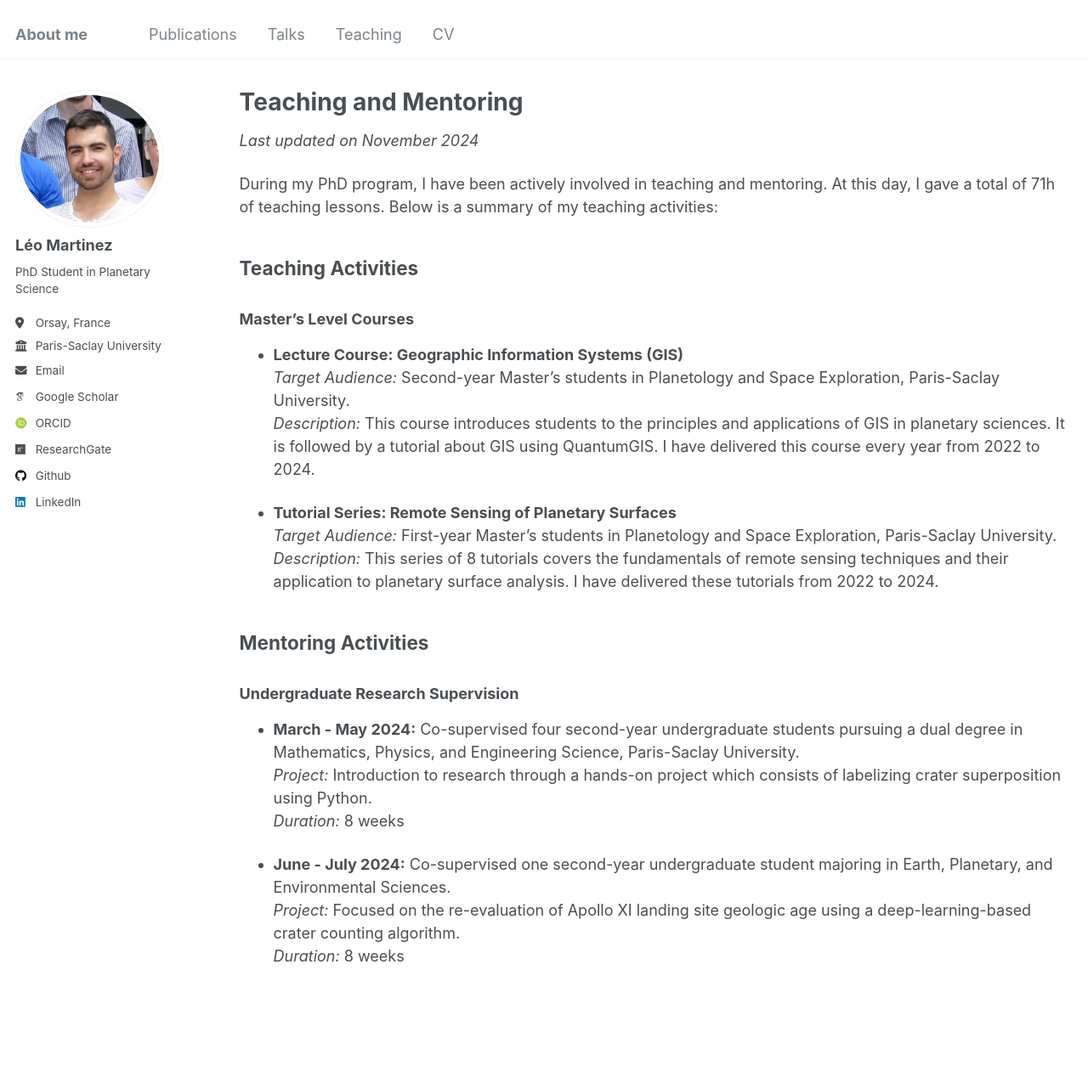
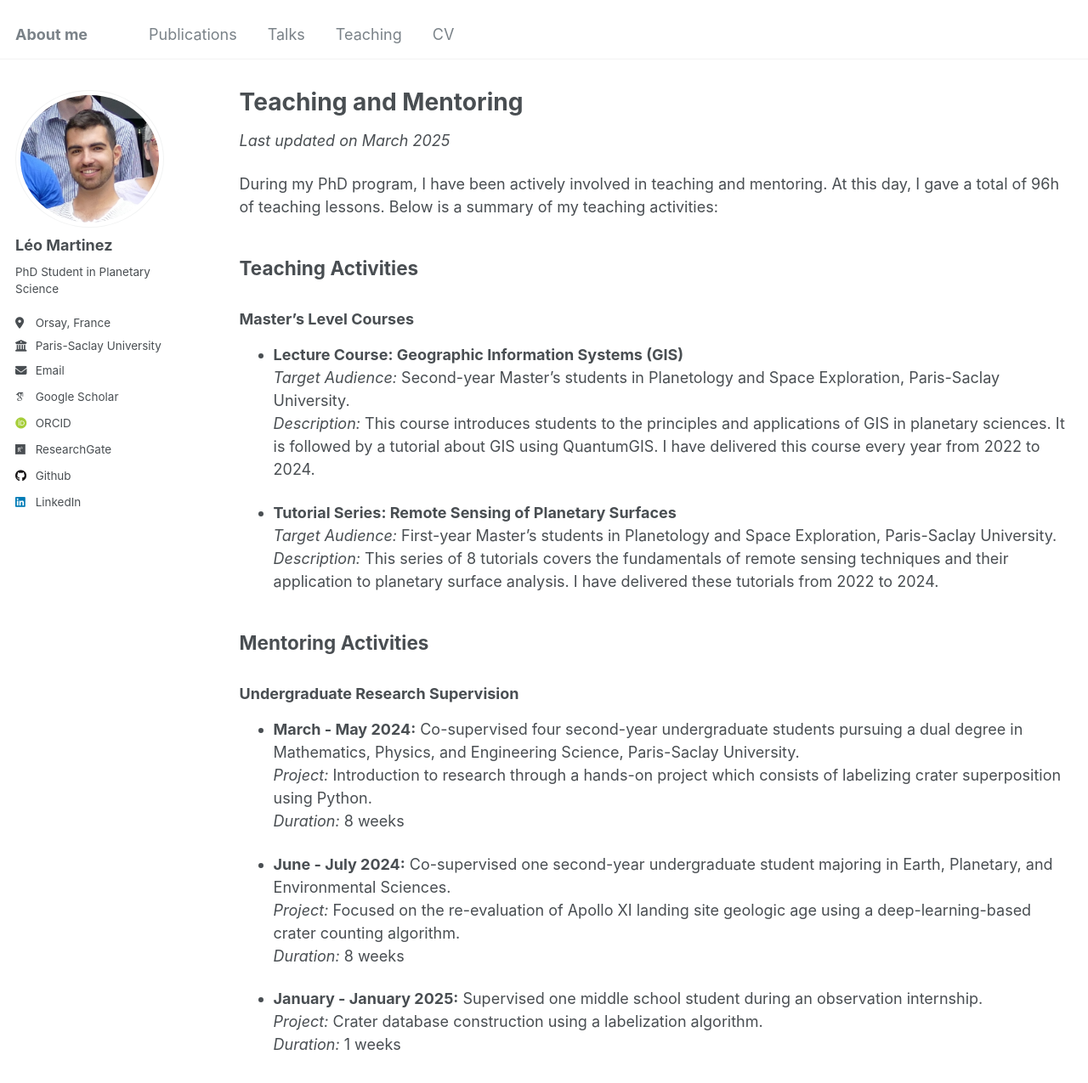
Before and after one commit to leomrtinez/leomrtinez.github.io, a Jekyll site: the page built from _pages/teaching.md, in a window 1280 px wide and 1400 px high. Shown: the top 1275 px of the window at 85% size. Built offline with Jekyll 4.4.1, drawn with Linux system fonts in a browser that asks for light colours; some web fonts are replaced.

Commit message:
Update teaching.md Gabriel

```diff
--- a/_pages/teaching.md
+++ b/_pages/teaching.md
@@ -7,9 +7,9 @@ author_profile: true
 
 {% include base_path %}
 
-*Last updated on November 2024*
+*Last updated on March 2025*
 
-During my PhD program, I have been actively involved in teaching and mentoring. At this day, I gave a total of 71h of teaching lessons. Below is a summary of my teaching activities:
+During my PhD program, I have been actively involved in teaching and mentoring. At this day, I gave a total of 96h of teaching lessons. Below is a summary of my teaching activities:
 
 ## Teaching Activities
 
@@ -32,3 +32,7 @@ During my PhD program, I have been actively involved in teaching and mentoring.
 - **June - July 2024:** Co-supervised one second-year undergraduate student majoring in Earth, Planetary, and Environmental Sciences.
   *Project:* Focused on the re-evaluation of Apollo XI landing site geologic age using a deep-learning-based crater counting algorithm.
   *Duration:* 8 weeks
+
+- **January - January 2025:** Supervised one middle school student during an observation internship.
+  *Project:* Crater database construction using a labelization algorithm.
+  *Duration:* 1 weeks
```
